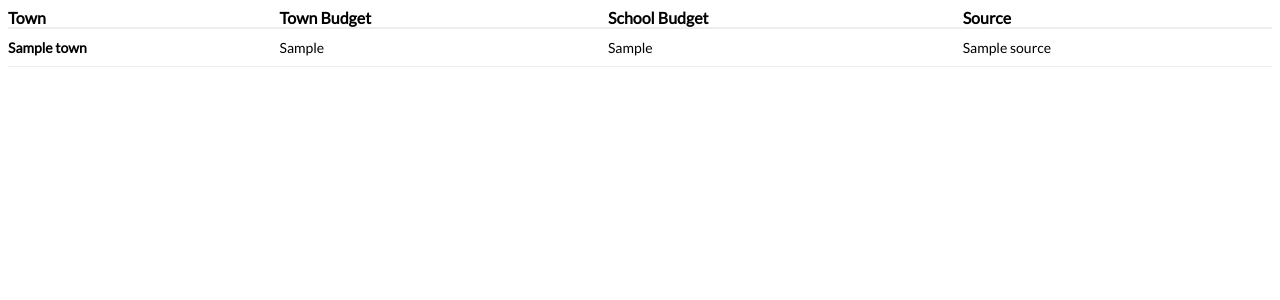
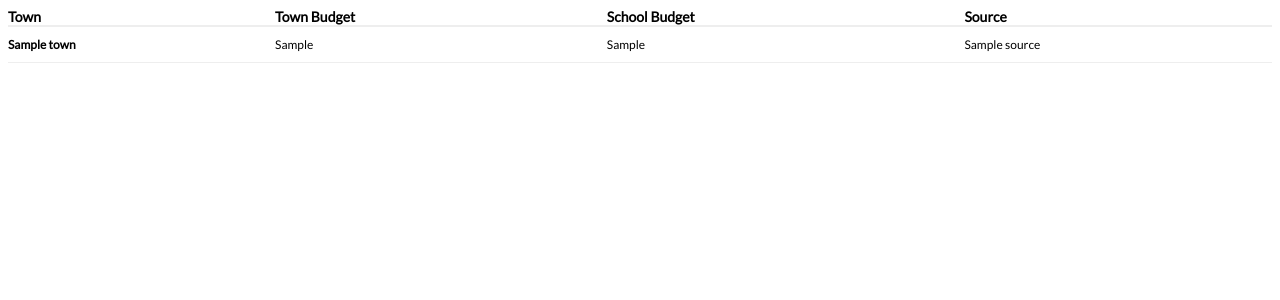
Before and after one commit to vprnet/town-meeting-day-2017, a Flask app: template main/templates/content.html in a window 1280 px wide. Shown: the top 300 px of the page. Run offline with Flask 2, Linux system fonts and the light colour scheme; the template is opened without the code that fills it: most values are stand-ins (such as "Sample title", 1, 10 or a date in 2020); parts of the project's set-up code (start-up, migrations or seed data) failed here and were passed over; some libraries are stand-ins or nearby versions.

Commit message:
small size sharp 👀

```diff
--- a/main/static/css/style.css
+++ b/main/static/css/style.css
@@ -8,7 +8,7 @@
 
     table {
         font-family: 'Lato', sans-serif;
-        font-size: 14px;
+        font-size: 12px;
         border-collapse: collapse;
         margin: 0 0 11px 0;
         width: 100%;
@@ -19,7 +19,7 @@
     }
 
     table th {
-        font-size: 16px;
+        font-size: 14px;
         text-align: left;
         border-bottom: 2px solid #eee;
         vertical-align: bottom;
```
